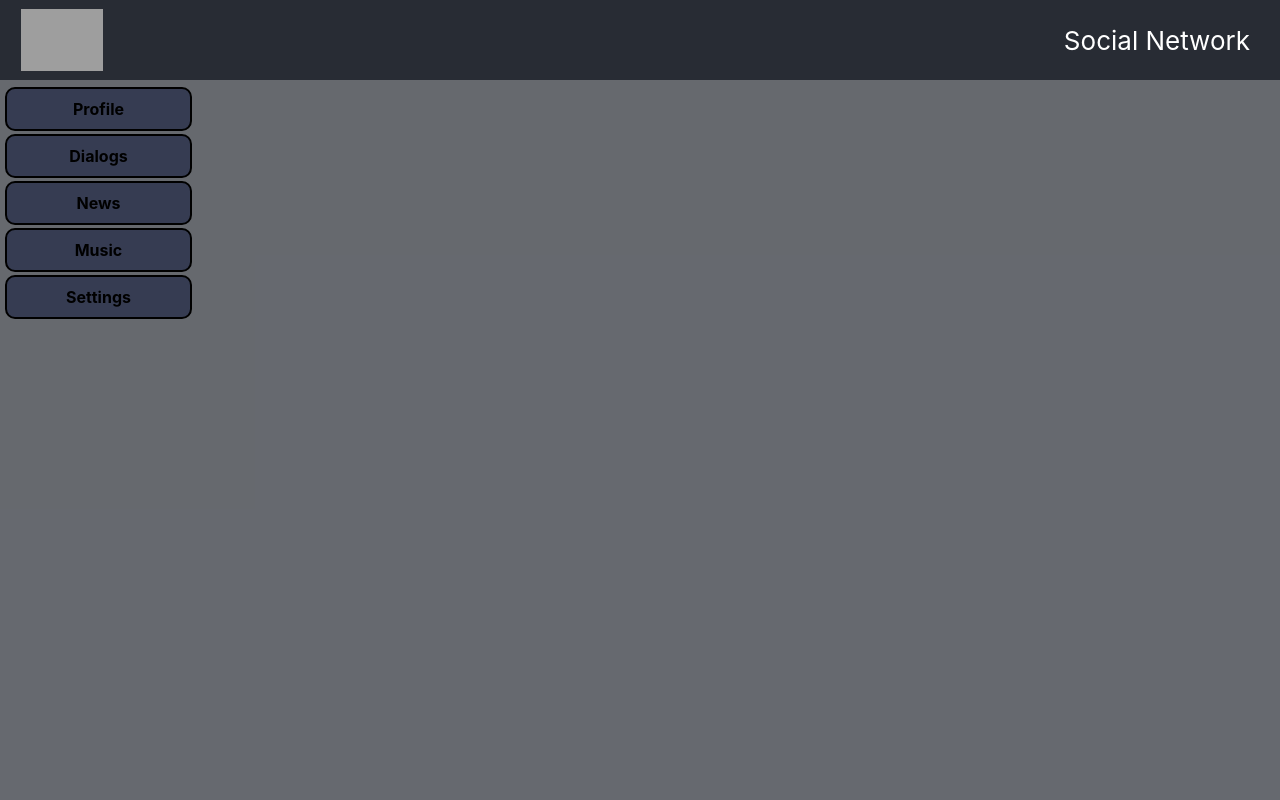
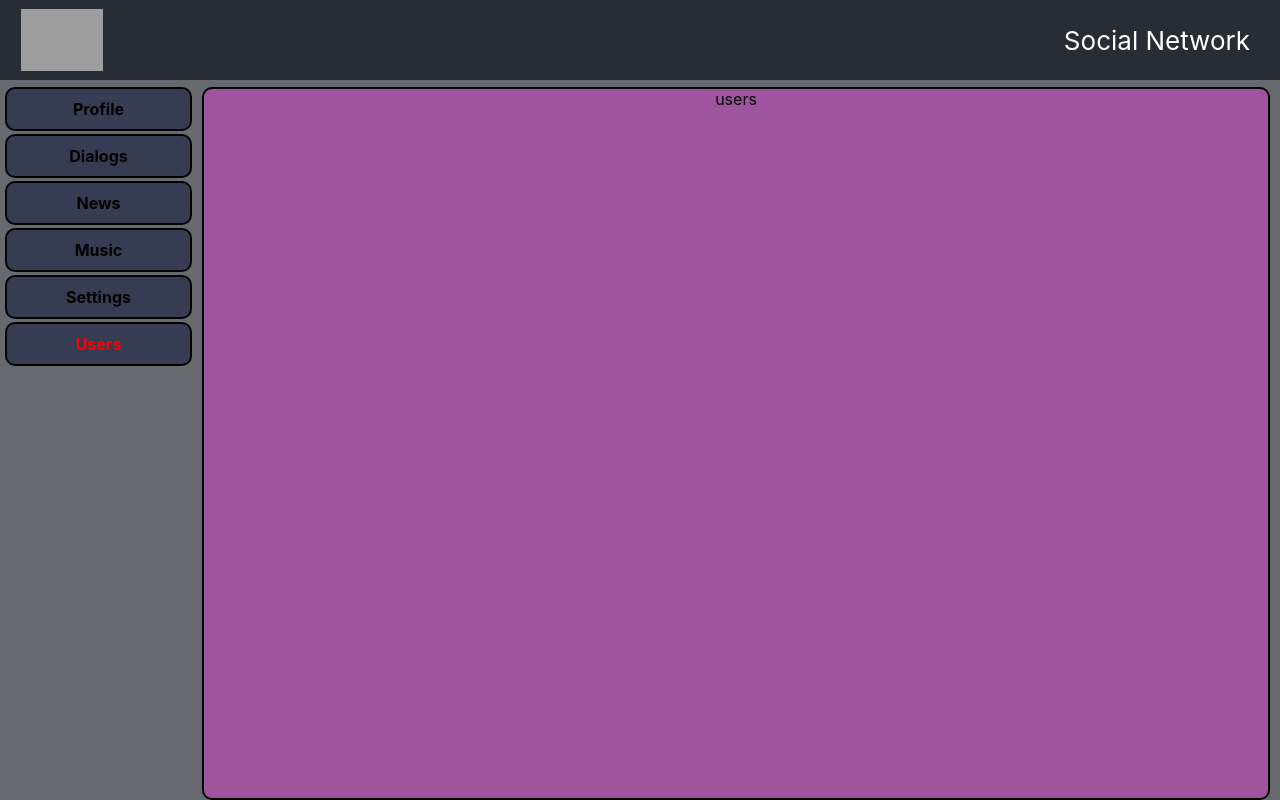
Before and after one commit to YaroshUlad/social-network, a React (Create React App) app: page /users in a window 1280 px wide. Built offline with nearby package versions, Linux system fonts and the light colour scheme; grey boxes are pictures that could not be loaded.

Commit message:
create Users.tsx n Users.module.css and add some styles

```diff
--- a/src/App.css
+++ b/src/App.css
@@ -1,7 +1,12 @@
+
+*{box-sizing: border-box;}
+
+
 .App {
     text-align: center;
     display: flex;
     flex-direction: column;
+
     height: 100vh;
     background-color: rgba(40, 44, 52, 0.71);
 }
--- a/src/Components/Content/Content.tsx
+++ b/src/Components/Content/Content.tsx
@@ -6,6 +6,7 @@ import Settings from "./Settings/Settings";
 import { DialogsPage } from './DialogsPage/DialogsPage';
 import {AppPropsType} from "../../App";
 import {ProfilePageContainer} from "./Profile/ProfilePageContainer";
+import { Users } from './Users/Users';
 
 
 
@@ -14,11 +15,13 @@ export const Content = (props: AppPropsType) => {
         <div>
             <Routes>
                 {/*<Route path={'/profile/*'} element={<Profile dispatch={props.dispatch} profileData={props.data.profilePage}/>} />*/}
+                <Route path={'/'} element={<ProfilePageContainer/>} />
                 <Route path={'/profile/*'} element={<ProfilePageContainer/>} />
                 <Route path={'/dialogs/*'} element={<DialogsPage dispatch={props.dispatch} data={props.data.dialogsPage}/>} />
                 <Route path={'/music/*'} element={<Music/>} />
                 <Route path={'/news/*'} element={<News/>} />
                 <Route path={'/settings/*'} element={<Settings/>} />
+                <Route path={'/users'} element={<Users/>} />
             </Routes>
         </div>
     );
--- /dev/null
+++ b/src/Components/Content/Users/Users.module.css
@@ -0,0 +1,12 @@
+.wrapper{
+    display: flex;
+    flex-direction: column;
+    align-items: center;
+    background-color: #9f549f;
+    margin-left: 10px;
+    margin-right: 10px;
+    height: 100%;
+    width: calc(100% - 20px);
+    border: black 2px solid;
+    border-radius: 10px;
+}
--- /dev/null
+++ b/src/Components/Content/Users/Users.tsx
@@ -0,0 +1,10 @@
+import React from 'react';
+import s from './Users.module.css'
+
+export const Users = () => {
+    return (
+        <div className={s.wrapper}>
+            users
+        </div>
+    );
+};
--- a/src/Components/SideBar/SideBar.tsx
+++ b/src/Components/SideBar/SideBar.tsx
@@ -12,6 +12,7 @@ export const SideBar = () => {
             <div className={s.link}><NavLink to={'/news'}>News</NavLink></div>
             <div className={s.link}><NavLink to={'/music'}>Music</NavLink></div>
             <div className={s.link}><NavLink to={'/settings'}>Settings</NavLink></div>
+            <div className={s.link}><NavLink to={'/users'}>Users</NavLink></div>
         </div>
     );
 };
```
